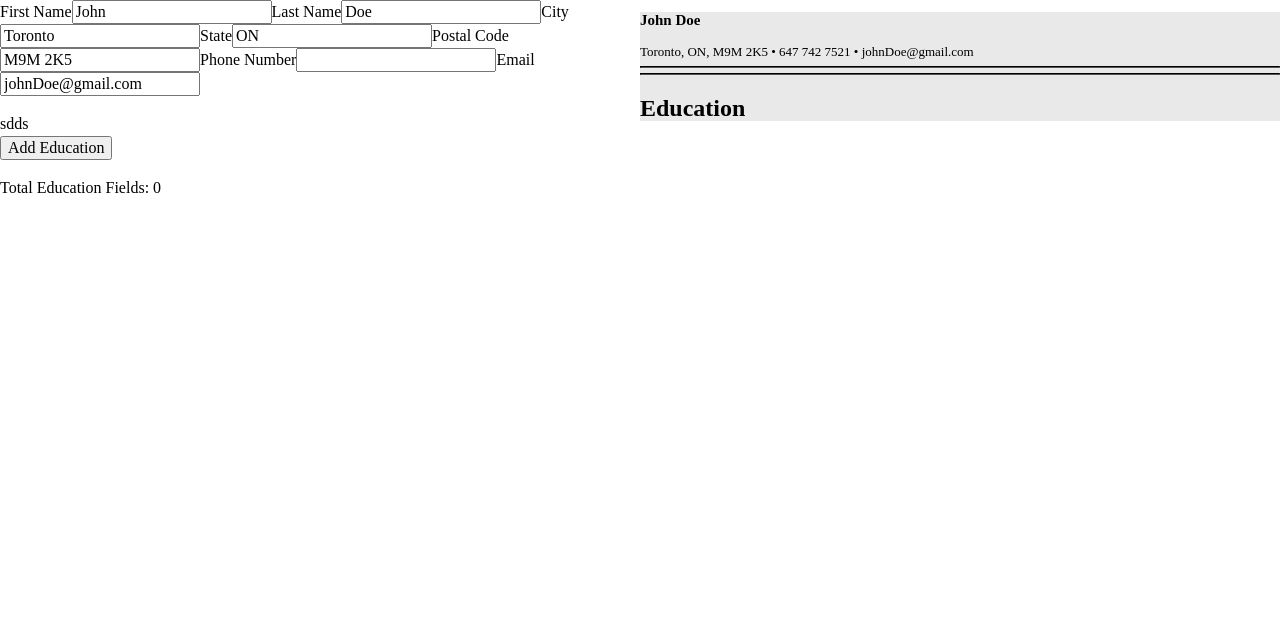
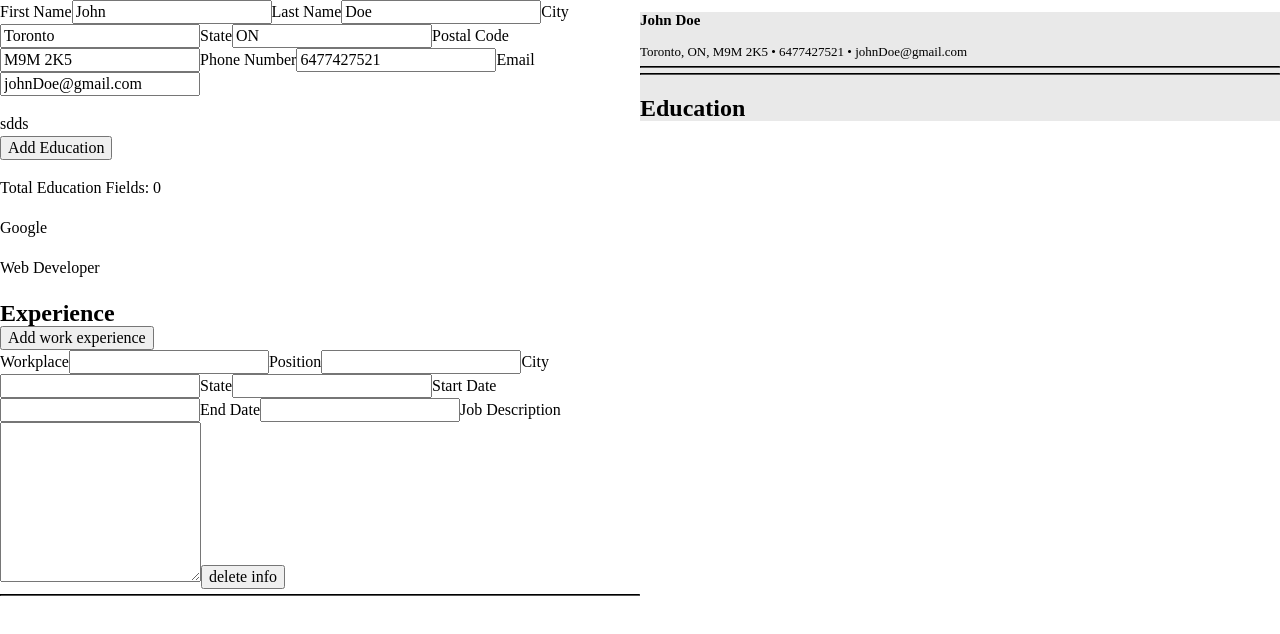
Before and after one commit to kloxer/TOP_CV_Application, a React (Vite) app: page / in a window 1280 px wide. Shown: the top 634 px of the page. Built offline with nearby package versions, Linux system fonts and the light colour scheme.

Commit message:
Added job component

```diff
--- a/src/education.jsx
+++ b/src/education.jsx
@@ -4,41 +4,10 @@ function EducationSection({
   educationState,
   addEducations,
   handleEducationChange,
+  deleteEducation,
 }) {
-  // const [educationState, setEducationState] = useState([]);
-
-  // const addEducations = () => {
-  //   setEducationState((prevState) => [
-  //     ...prevState,
-  //     {
-  //       id: Date.now(), // Generate a unique id
-  //       institution: "",
-  //       program: "",
-  //       city: "",
-  //       state: "",
-  //       startDate: "",
-  //       endDate: "",
-  //     },
-  //   ]);
-  // };
-
-  // // Handle changes to individual education fields
-  // const handleEducationChange = (id, name, value) => {
-  //   setEducationState((prevState) =>
-  //     prevState.map((education) =>
-  //       education.id === id ? { ...education, [name]: value } : education
-  //     )
-  //   );
-  // };
-
   return (
     <div>
-      {/* {educationState.map((education) => (
-        <div id="Education">
-          {education.institution} - {education.program}
-        </div>
-      ))} */}
-
       <button onClick={addEducations}>Add Education</button>
       <p>Total Education Fields: {educationState.length}</p>
       {educationState.map((education) => (
@@ -47,13 +16,14 @@ function EducationSection({
           id={education.id}
           education={education}
           onChange={handleEducationChange}
+          deleteEducation={deleteEducation}
         />
       ))}
     </div>
   );
 }
 
-function EducationForm({ id, education, onChange }) {
+function EducationForm({ id, education, onChange, deleteEducation }) {
   // Local handler to pass changes up to the parent
   const handleChange = (e) => {
     onChange(id, e.target.name, e.target.value);
@@ -110,7 +80,11 @@ function EducationForm({ id, education, onChange }) {
         education={education}
         onChange={handleChange}
       />
-      <button>Delete Education</button>
+      <label htmlFor="description">Description</label>
+      <textarea id={id} name="description" onChange={handleChange}></textarea>
+      <button id={id} onClick={deleteEducation} className="deleteEducation">
+        Delete Educations
+      </button>
       <br />
     </div>
   );
--- a/src/form.jsx
+++ b/src/form.jsx
@@ -2,7 +2,7 @@ import { useState } from "react";
 import AddEducation from "./education";
 import "./index.css";
 import EducationSection from "./education.jsx";
-
+import WorkExperience from "./workexperience.jsx";
 function UserInput({ form, onChange }) {
   return (
     <>
@@ -86,19 +86,27 @@ function MiddleResume({ education }) {
       <div id="educations">
         <h2>Education</h2>
         {education.map((education) => (
-          <div class="singleEducation">
-            <p>
-              <span class="left">{education.institution}</span>
-              <span class="right">
-                {education.city},{education.state}
-              </span>
-            </p>
-            <p>
-              <span class="left">{education.program}</span>
-              <span class="right">
-                {education.startDate} - {education.endDate}
-              </span>
-            </p>
+          <div
+            className="informationBlock"
+            key={education.id}
+            id={education.id}
+          >
+            <div className="informationTitle">
+              <div className="leftTitle">
+                <p>{education.institution}</p>
+                <p>{education.program}</p>
+              </div>
+              <div className="rightTitle">
+                <p>
+                  {education.city},{education.state}
+                </p>
+                <p>
+                  {education.startDate}-{education.endDate}
+                </p>
+              </div>
+            </div>
+
+            {education.description}
           </div>
         ))}
       </div>
@@ -122,7 +130,7 @@ function ShowInput() {
     city: "Toronto",
     state: "ON",
     postalCode: "M9M 2K5",
-    phoneNumber: "647 742 7521",
+    phoneNumber: "6477427521",
     email: "johnDoe@gmail.com",
   });
 
@@ -138,6 +146,7 @@ function ShowInput() {
         state: "LA",
         startDate: "2020",
         endDate: "2030",
+        description: "Did a lot of dance",
       },
     ]);
   };
@@ -159,6 +168,11 @@ function ShowInput() {
       [name]: value,
     }));
   }
+  function handleDeleteEducation(e) {
+    const id = parseInt(e.target.id, 10); // Convert e.target.id to a number
+    const filtered = educationState.filter((education) => education.id !== id);
+    setEducationState(filtered);
+  }
 
   return (
     <div id="wholePage">
@@ -169,7 +183,9 @@ function ShowInput() {
           educationState={educationState}
           addEducations={addEducations}
           handleEducationChange={handleEducationChange}
+          deleteEducation={handleDeleteEducation}
         />
+        <WorkExperience />
       </div>
       <div className="resume">
         <DisplayResume form={form} education={educationState} />
--- a/src/index.css
+++ b/src/index.css
@@ -139,6 +139,10 @@ button {
   max-height: 100px;
 }
 
+.informationTitle {
+  display: flex;
+  justify-content: space-between;
+}
 .right {
   margin-right: auto;
 }
--- /dev/null
+++ b/src/workexperience.jsx
@@ -0,0 +1,97 @@
+import { useState } from "react";
+
+function WorkExperience() {
+  const [jobs, setJobs] = useState([
+    {
+      id: Date.now(),
+      workplace: "Google",
+      position: "Web Developer",
+      city: "Toronto",
+      state: "ON",
+      startDate: "2020",
+      endDate: "2024",
+    },
+  ]);
+
+  function changeJobInfo(e) {
+    const changedJobInfo = jobs.map((job) => {
+      if (job.id == e.target.id) {
+        return {
+          ...job,
+          [e.target.name]: e.target.value,
+        };
+      } else {
+        return job;
+      }
+    });
+    setJobs(changedJobInfo);
+  }
+  function addWorkExperience() {
+    setJobs([
+      ...jobs,
+      {
+        id: Date.now(),
+        workplace: "e",
+        position: "e",
+        city: "",
+        state: "",
+        startDate: "",
+        endDate: "",
+      },
+    ]);
+  }
+  function deleteExperience(e) {
+    alert(e.target.id);
+    setJobs(jobs.filter((job) => job.id != e.target.id));
+  }
+  return (
+    <div class="workExperience">
+      {jobs.map((job) => (
+        <div>
+          <p id={job.id}>{job.workplace}</p>
+          <p>{job.position}</p>
+        </div>
+      ))}
+      <h2>Experience </h2>
+      <button onClick={addWorkExperience}>Add work experience</button>
+
+      {jobs.map((job) => (
+        <ExperienceForm
+          key={job.id}
+          id={job.id}
+          changeJobInfo={changeJobInfo}
+          deleteExperience={deleteExperience}
+        />
+      ))}
+    </div>
+  );
+}
+function ExperienceForm({ id, changeJobInfo, deleteExperience }) {
+  return (
+    <div class="workExperience" id={id}>
+      <label htmlFor="location">Workplace</label>
+      <input id={id} type="text" name="workplace" onChange={changeJobInfo} />
+      <label htmlFor="jobTitle">Position</label>
+      <input id={id} type="text" name="position" onChange={changeJobInfo} />
+      <label htmlFor="jobTitle">City</label>
+      <input type="text" name="city" />
+      <label htmlFor="jobTitle">State</label>
+      <input type="text" name="state" />
+
+      <label htmlFor="jobTitle">Start Date</label>
+      <input type="text" name="startDate" />
+
+      <label htmlFor="jobTitle">End Date</label>
+      <input type="text" name="endDate" />
+
+      <label htmlFor="description">Job Description</label>
+      <textarea name="description" id=""></textarea>
+      <button id={id} onClick={deleteExperience}>
+        delete info
+      </button>
+      <hr></hr>
+    </div>
+  );
+}
+
+export default WorkExperience;
```
